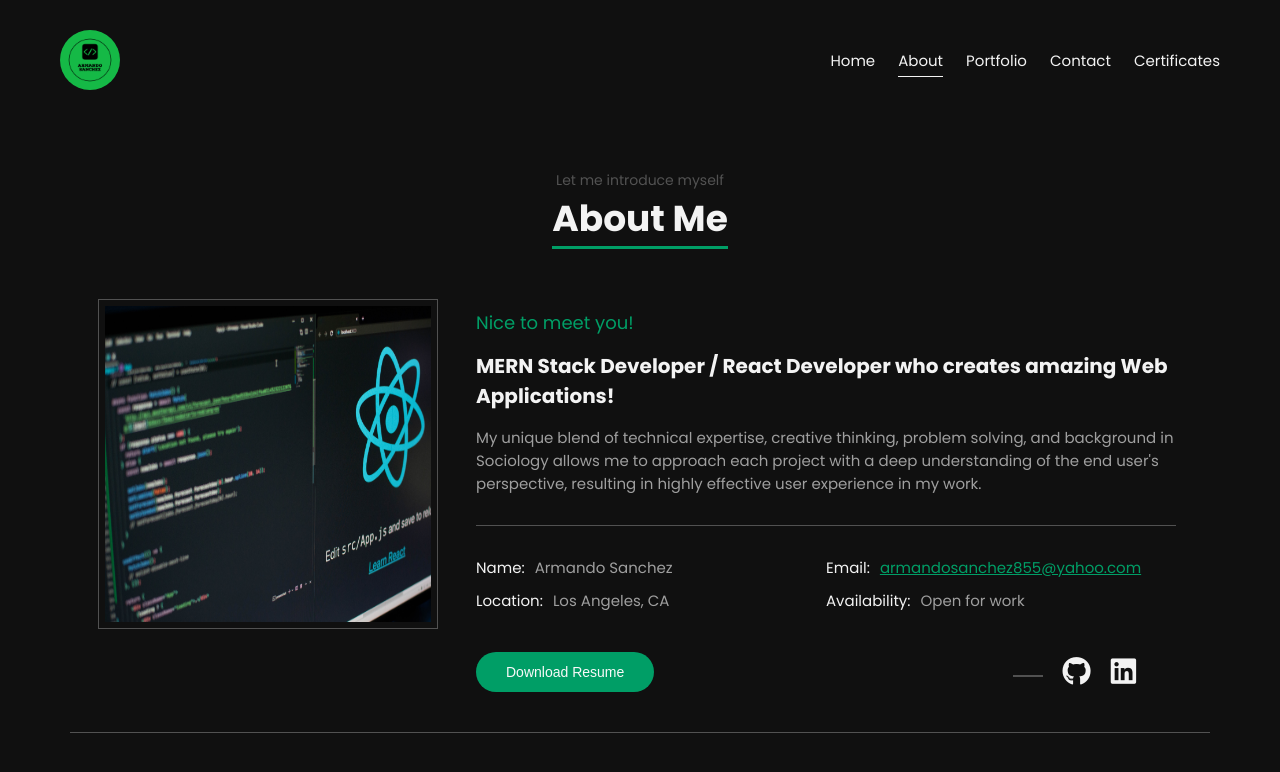
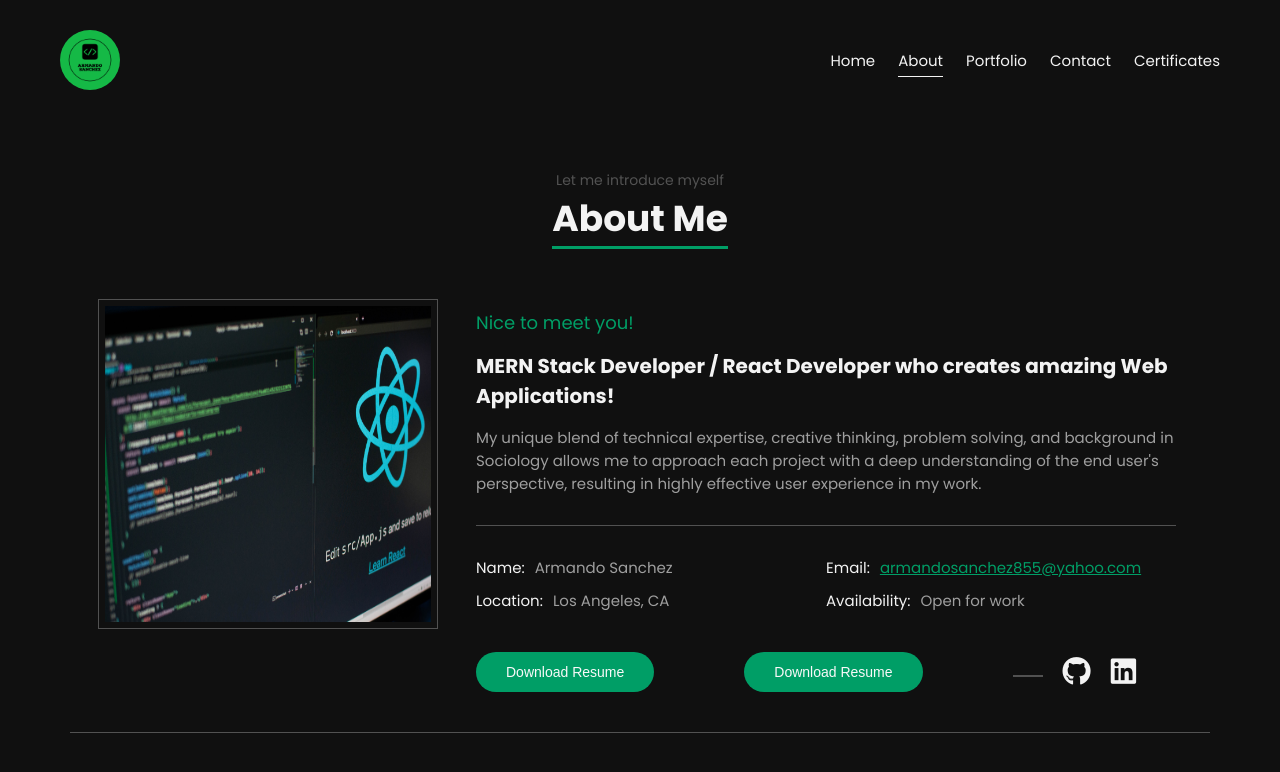
Before and after one commit to asanc139/ArmandoPortfolio, a React (Create React App) app: page /about in a window 1280 px wide. Shown: the top 772 px of the page. Built offline with nearby package versions, Linux system fonts and the light colour scheme.

Commit message:
Add files via upload

```diff
--- a/src/components/AboutMe.js
+++ b/src/components/AboutMe.js
@@ -3,7 +3,8 @@ import { motion } from 'framer-motion';
 import SocialIcons from '../components/SocialIcons';
 import { useInView } from 'react-intersection-observer';
 import { useState, useEffect } from 'react';
-import resume from '../pages/about/newresume.pdf';
+import resume from '../pages/about/NewResume.pdf';
+import Resume from './Resume';
 //import Resume from './Resume';
 
 const AboutMe = ({ name, email, location, availability, brand }) => {
@@ -23,7 +24,7 @@ const AboutMe = ({ name, email, location, availability, brand }) => {
 
     const link = document.createElement('a');
     link.href = resume;
-    link.download = 'Newresume.pdf';
+    link.download = 'NewResume.pdf';
     link.onload = () => {
       link.remove();
       setDownloading(false);
@@ -92,6 +93,7 @@ const AboutMe = ({ name, email, location, availability, brand }) => {
               >
                 {downloading ? 'Downloading...' : 'Download Resume'}
               </button>{' '}
+              <Resume />
               <SocialIcons />
             </div>
           </div>
--- /dev/null
+++ b/src/components/Resume.js
@@ -0,0 +1,17 @@
+import React, { useState } from 'react';
+import { Document, Page } from 'react-pdf';
+import resumePDF from '../pages/about/NewResume.pdf';
+
+function Resume() {
+  const handleDownload = () => {
+    window.open(resumePDF);
+  };
+
+  return (
+    <button className="btn downloadCV" onClick={handleDownload}>
+      Download Resume
+    </button>
+  );
+}
+
+export default Resume;
```
Also changed, not shown: 1 other file (tests, documents, lock files or other folders).
